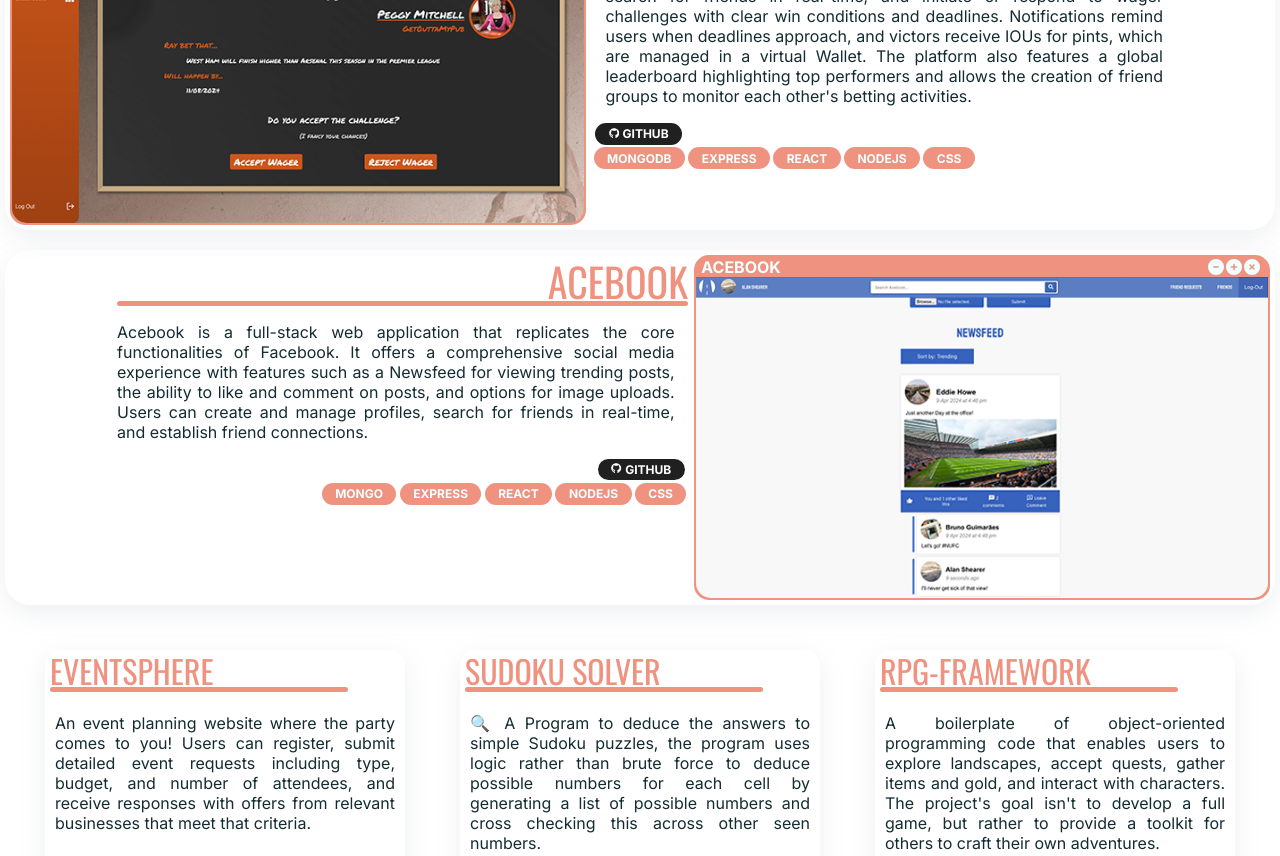
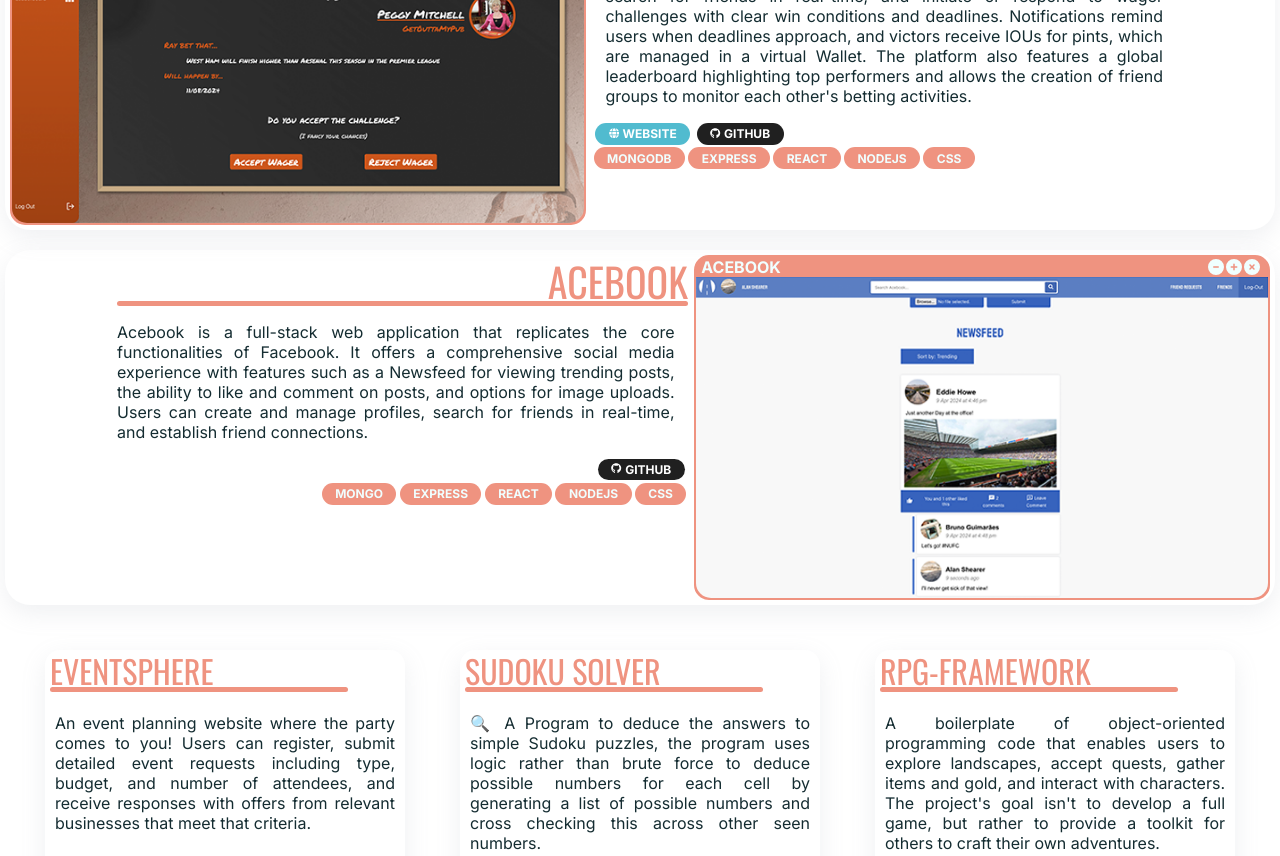
Before and after one commit to Fordcois/Portfolio, a Next.js app: page / in a window 1280 px wide. Shown: the part 1180-2036 px from the top of the page. Built offline with nearby package versions, Linux system fonts and the light colour scheme.

Commit message:
Adds BoozersWeepers Deployment Link

```diff
--- a/src/components/VisualProjects.js
+++ b/src/components/VisualProjects.js
@@ -11,7 +11,8 @@
     description:
     "BoozersWeepers is a lifestyle web app designed to facilitate the tracking and settlement of informal pub bets and IOUs among friends. Users can search for friends in real-time, and initiate or respond to wager challenges with clear win conditions and deadlines. Notifications remind users when deadlines approach, and victors receive IOUs for pints, which are managed in a virtual Wallet. The platform also features a global leaderboard highlighting top performers and allows the creation of friend groups to monitor each other's betting activities.",
     techUsed: ["MongoDB", "Express", "React", "NodeJS",'CSS'],
-    github:"https://github.com/Fordcois/BoozersWeepers"
+    github:"https://github.com/Fordcois/BoozersWeepers",
+    website:"https://boozersweepers.onrender.com"
     },
     {
     name: "Acebook",
```
